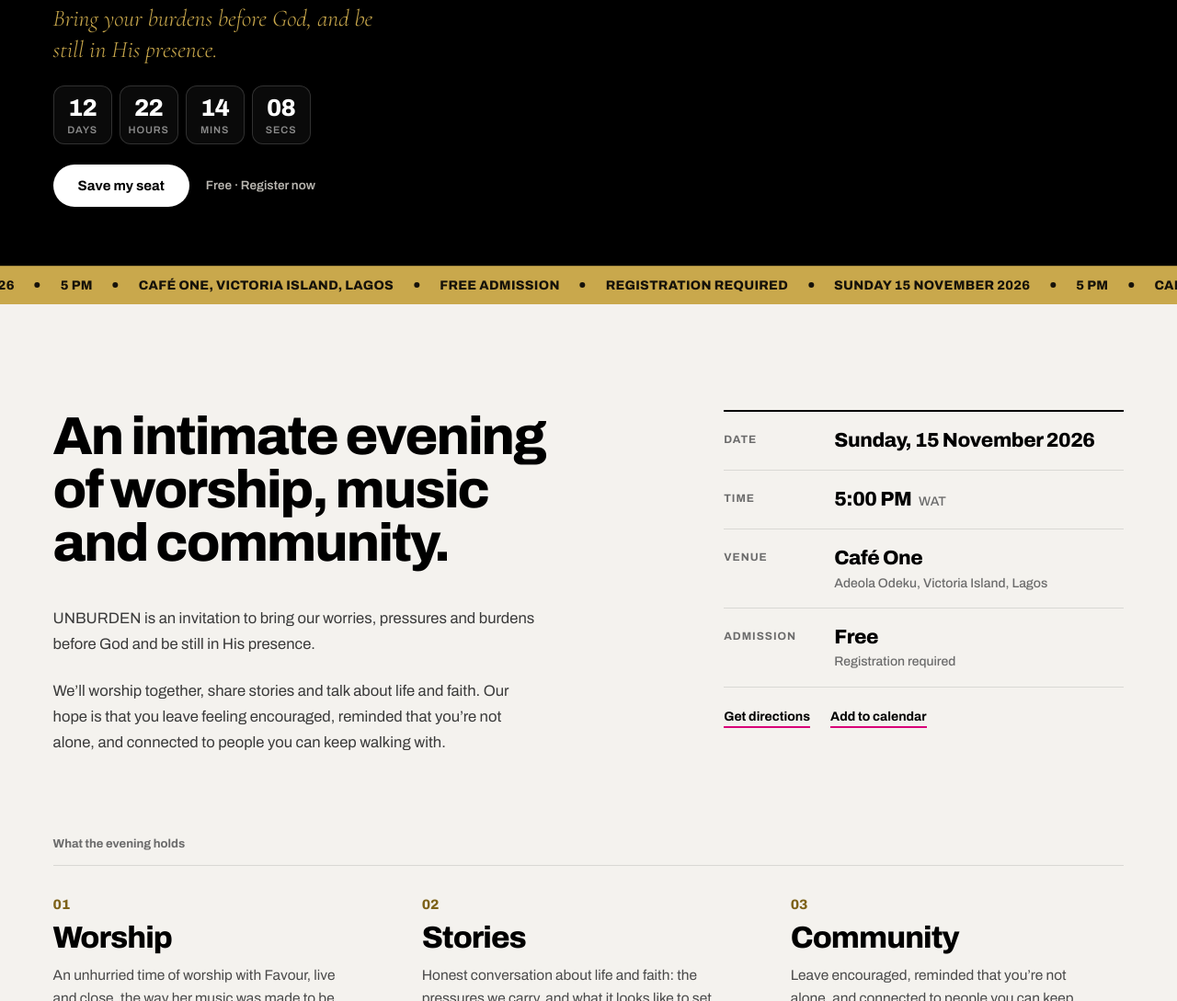
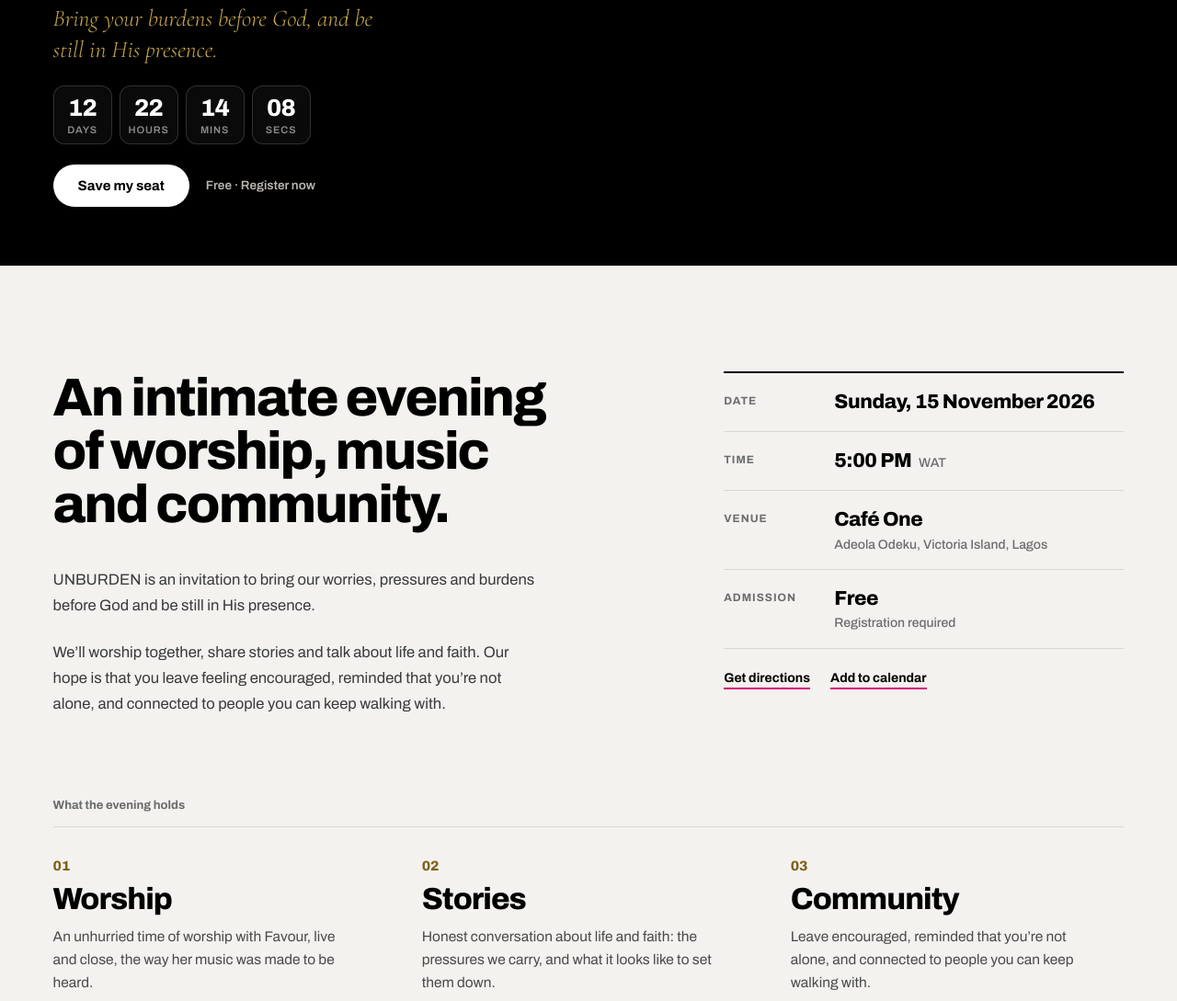
Before and after one commit to StanParaclete/favourojo-site, a website: page unburden/index.html in a window 1280 px wide. Shown: the part 766-1855 px from the top of the page at 92% size. Drawn offline with nearby package versions, Linux system fonts and the light colour scheme; no server answers.

Commit message:
Event page: remove scrolling ticker strip
Co-Authored-By: Claude Opus 5.5 <noreply@anthropic.com>
Claude-Session: https://claude.ai/code/session_01UtiLCy95Co24S4jyM2YSa4

```diff
--- a/unburden/index.html
+++ b/unburden/index.html
@@ -110,12 +110,6 @@
 
 <main id="main">
 
-<div class="ticker" aria-hidden="true">
-  <div class="ticker-track">
-    <span>Sunday 15 November 2026</span><i></i><span>5 PM</span><i></i><span>Café One, Victoria Island, Lagos</span><i></i><span>Free admission</span><i></i><span>Registration required</span><i></i>
-    <span>Sunday 15 November 2026</span><i></i><span>5 PM</span><i></i><span>Café One, Victoria Island, Lagos</span><i></i><span>Free admission</span><i></i><span>Registration required</span><i></i>
-  </div>
-</div>
 
 <section class="band ev-evening" id="evening">
   <div class="ev-grid">
```
